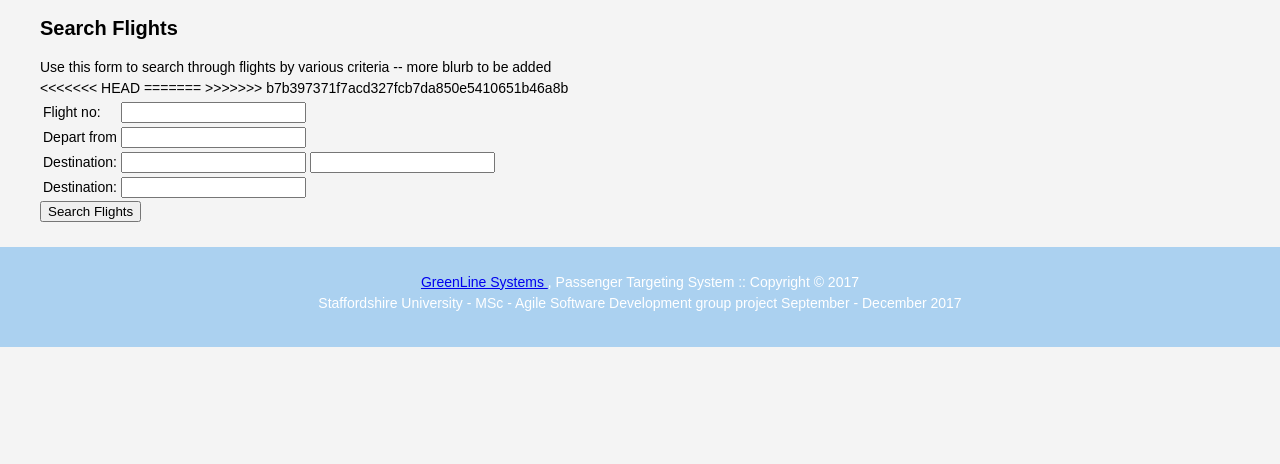
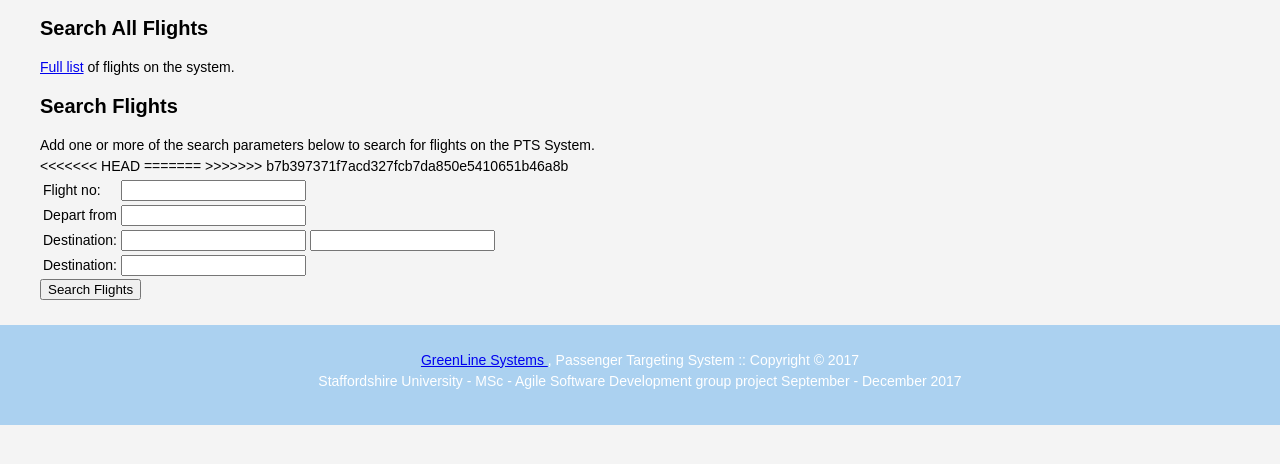
Before and after one commit to StaffsMSC-ASD/ProjectPTS, a PHP site: page /searchFlights.php in a window 1280 px wide. Shown: the part 105-569 px from the top of the page. Run offline with PHP 8.4, Linux system fonts and the light colour scheme.

Commit message:
Flights Changes

```diff
--- a/siteCode/ListOfAllFlights.php
+++ b/siteCode/ListOfAllFlights.php
@@ -16,7 +16,7 @@ if(!$result) {
 <html>
      <head>
                <meta charset="UTF-8">
-               <title>TheGreenSystem.com </title>
+               <title>TheGreenLineSystem PTS</title>
                <link rel="stylesheet" type="text/css" href= "css/HomePage.css">
 
     </head>
@@ -43,9 +43,9 @@ if(!$result) {
 
               <div class="wrapper">
 
-       <h1> Passenger Details Found</h1>
+       <h1>All Flight Details Found</h1>
 
-       <p>Use this form to search through flights by various criteria -- more blurb to be added </p>
+       <p>All Flight Details for GreenLine PTS Systerm</p>
 
 
                <table>
--- a/siteCode/ListOfAllPassengers.php
+++ b/siteCode/ListOfAllPassengers.php
@@ -15,7 +15,7 @@ if(!$result) {
 <html>
      <head>
                <meta charset="UTF-8">
-               <title>TheGreenSystem.com </title>
+               <title>TheGreenLineSystem PTS</title>
                <link rel="stylesheet" type="text/css" href= "css/HomePage.css">
 
     </head>
@@ -42,9 +42,9 @@ if(!$result) {
 
               <div class="wrapper">
 
-       <h1> Passenger Details Found</h1>
+       <h1>All Passenger Details Found</h1>
 
-       <p>Use this form to search through flights by various criteria -- more blurb to be added </p>
+       <p>All Passenger Details for GreenLine PTS Systerm, click Select for Passenger Details</p>
 
 
                <table>
--- a/siteCode/searchFlights.php
+++ b/siteCode/searchFlights.php
@@ -4,7 +4,7 @@
 <html>
      <head>
                <meta charset="UTF-8">
-               <title>TheGreenSystem.com </title>
+               <title>TheGreenLineSystem PTS</title>
                <link href="https://fonts.googleapis.com/css?family=Lato|Open+Sans|Oswald|Raleway|Roboto|Source+Sans+Pro" rel="stylesheet">
                <link rel="stylesheet" type="text/css" href= "css/HomePage.css">
 
@@ -32,9 +32,13 @@
 
               <div class="wrapper">
 
-       <h1> Search Flights</h1>
+      <h1>Search All Flights</h1>
+      <a href="ListOfAllFlights.php">Full list</a> of flights on the system.
 
-       <p>Use this form to search through flights by various criteria -- more blurb to be added </p>
+
+        <h1> Search Flights</h1>
+
+       <p>Add one or more of the search parameters below to search for flights on the PTS System.</p>
 
            <form action = "ListOfFlights.php" method = "POST">
                <!-- Will replace table with CSS and divs -->
--- a/siteCode/searchPassenger.php
+++ b/siteCode/searchPassenger.php
@@ -4,7 +4,7 @@
 <html>
      <head>
                <meta charset="UTF-8">
-               <title>TheGreenSystem PTS</title>
+               <title>TheGreenLineSystem PTS</title>
                <link href="https://fonts.googleapis.com/css?family=Lato|Open+Sans|Oswald|Raleway|Roboto|Source+Sans+Pro" rel="stylesheet">
                <link rel="stylesheet" type="text/css" href= "css/HomePage.css">
 
```
